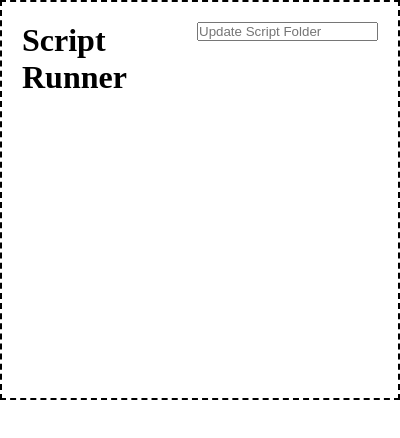
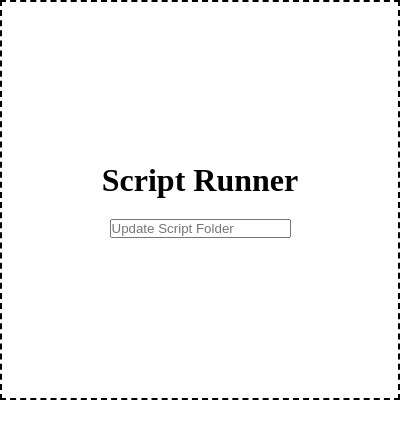
Before and after one commit to narinluangrath/script-runner-chrome-extension, a browser extension: page popup.html in a window 400 px wide. Drawn offline with Linux system fonts and the light colour scheme.

Commit message:
Improved styles

```diff
--- a/popup.html
+++ b/popup.html
@@ -17,8 +17,14 @@
       height: 400px;
       padding: 20px;
       display: flex;
+      flex-direction: column;
       justify-content: center;
+      align-items: center;
       border: 2px dashed black;
+    }
+
+    h1 {
+      margin-bottom: 20px;
     }
   </style>
   <script src="popup.js"></script>
```
